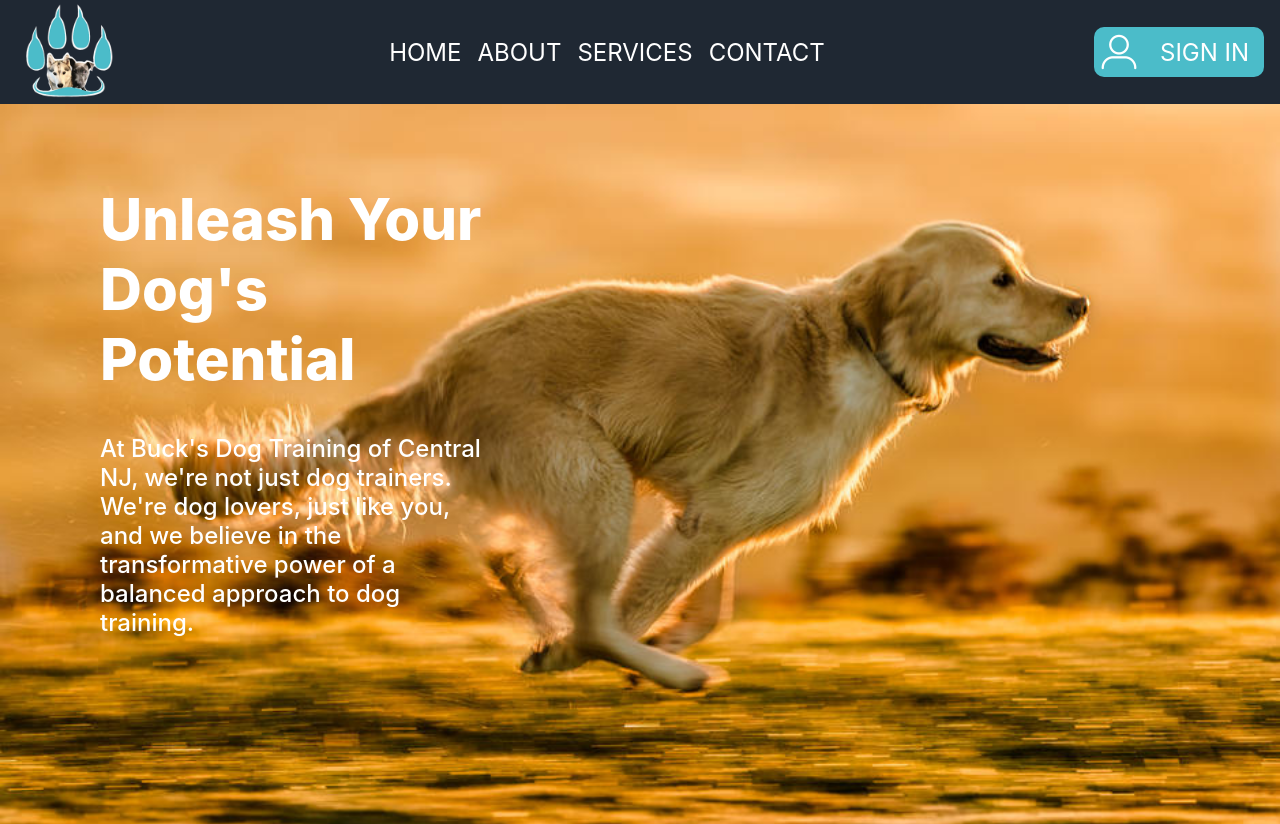
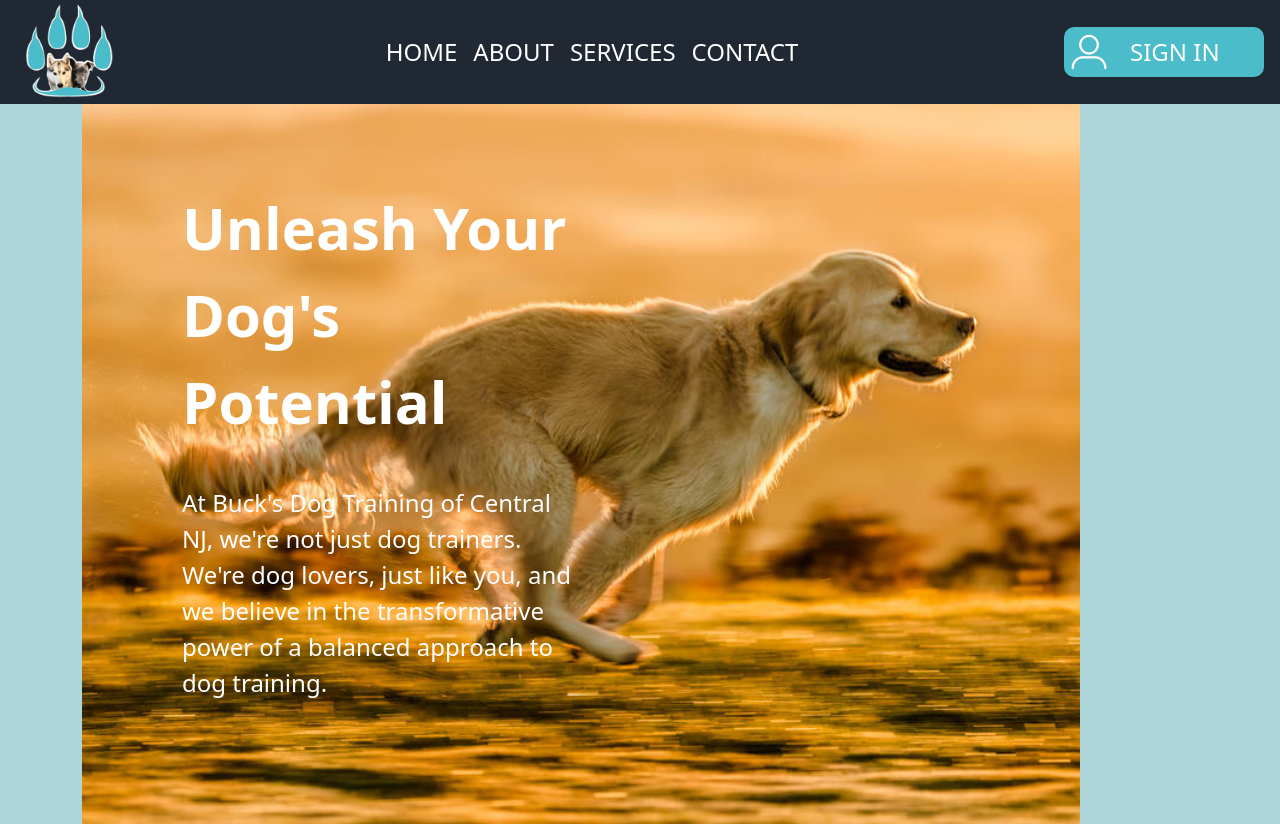
Before and after one commit to emma-h1/Bucks-Dog-Training-Scheduler, a React (Create React App) app in the folder client/: page / in a window 1280 px wide. Built offline with nearby package versions, Linux system fonts and the light colour scheme; no server answers.

Commit message:
display logged in user info and logout #2

```diff
--- a/client/package.json
+++ b/client/package.json
@@ -4,9 +4,12 @@
   "proxy": "http://localhost:4999",
   "private": true,
   "dependencies": {
+    "@floating-ui/react": "^0.27.4",
+    "bootstrap": "^5.3.3",
     "cra-template": "1.2.0",
     "firebase": "^11.3.0",
     "react": "^19.0.0",
+    "react-bootstrap": "^2.10.9",
     "react-dom": "^19.0.0",
     "react-router-dom": "^7.1.5",
     "react-scripts": "5.0.1",
--- a/client/src/Navbar.js
+++ b/client/src/Navbar.js
@@ -1,8 +1,23 @@
 import logo from "./assets/logoNoText.png";
 import icon from "./assets/userIcon.png";
 import { Link, useMatch, useResolvedPath } from "react-router-dom";
+import { auth } from "./firebase";
+import { signOut } from "firebase/auth";
+import Dropdown from "react-bootstrap/Dropdown";
+import { useState } from "react";
+import React from "react";
+import "bootstrap/dist/css/bootstrap.css";
 
 export default function Navbar() {
+
+    const user = auth.currentUser;
+    const [show, setShow] = useState(false);
+
+    const handleLogout = () => {
+        signOut(auth).then(() => {
+            window.location.reload();});
+    };
+
     return (
         <nav className="nav">
 
@@ -19,14 +34,28 @@ export default function Navbar() {
 
         </ul>
 
+        {user ? (
+            <div className="user">
+                <Dropdown >
+                    <Dropdown.Toggle className="user-info">
+                        {user.email}
+                    </Dropdown.Toggle>
+                    <Dropdown.Menu>
+                        <Dropdown.Item href="/profile">Manage Profile</Dropdown.Item>
+                        <Dropdown.Item onClick={handleLogout}>Logout</Dropdown.Item>
+                    </Dropdown.Menu>
+                </Dropdown>
+            </div>
 
-        <ul className="btn-signin">
-            <img src={icon} className="icon" />
-
-                <Link to="/signin">SIGN IN</Link>
-
-        </ul>
-
+            ) : (
+                <ul className="btn-signin">
+                    <img src={icon} className="icon" height={50}
+                         width={50}/>
+                    <Link to="/login" className="signin">
+                        SIGN IN
+                    </Link>
+                </ul>
+            )}
     </nav>
     );
 }
--- a/client/src/pages/Home.css
+++ b/client/src/pages/Home.css
@@ -6,6 +6,7 @@
     backgroundRepeat: 'no-repeat';
     width: 100vw;
     height: 100vh;
+    margin-left: 0;
 }
 
 .header {
--- a/client/src/pages/Home.js
+++ b/client/src/pages/Home.js
@@ -8,7 +8,7 @@ const bgStyle = {
   backgroundPosition: 'center',
   backgroundSize: 'cover',
   backgroundRepeat: 'no-repeat',
-  width: '100vw',
+  width: '78vw',
   height: '90vh',
 };
 
@@ -35,11 +35,6 @@ export default function Home() {
         and we believe in the transformative power of a balanced approach to dog training.
       </div>
 
-      {user && (
-        <div className="user-info">
-          <p>Welcome, {user.email}</p> {/* Display the user's email */}
-        </div>
-      )}
     </div>
   );
 }
--- a/client/src/pages/LogIn.js
+++ b/client/src/pages/LogIn.js
@@ -36,7 +36,7 @@ export default function LogIn() {
 
         // Optionally, handle the response here (e.g., navigate or display a message)
         if (response.ok) {
-          navigate("/dashboard"); // Redirect to dashboard after successful login
+          navigate("/"); // Redirect to dashboard after successful login
         } else {
           setError("Failed to fetch protected route");
         }
@@ -106,7 +106,7 @@ export default function LogIn() {
             <p>
               Don't have an account?
               <span>
-                <Link to="/signup"> Sign Up</Link>
+                <Link to="/signin"> Sign Up</Link>
               </span>
             </p>
           </div>
--- a/client/src/pages/SignIn.css
+++ b/client/src/pages/SignIn.css
@@ -46,5 +46,5 @@
 }
 
 body {
-    background-color: #809fa3;
+    background-color: #add6db;
 }
--- a/client/src/pages/SignIn.js
+++ b/client/src/pages/SignIn.js
@@ -36,7 +36,7 @@ export default function SignUp() {
     //     username,
     //   });
 
-      navigate("/dashboard"); // Redirect user after sign-up
+      navigate("/"); // Redirect user after sign-up
     } catch (err) {
       setError(err.message);
     }
--- a/client/src/styles.css
+++ b/client/src/styles.css
@@ -51,8 +51,15 @@ body {
     border-radius: 10px;
     align-self: center;
     height: 50px;
-    width: 170px;
+    width: 200px;
     margin: 20px;
     padding: 10px;
     background-color: #4bbcc9;
 }
+
+.user-info {
+
+    background-color: #4bbcc9 !important;
+    align-self: center;
+    margin-top: 30px;
+}
```
Also changed, not shown: 1 other file (tests, documents, lock files or other folders).
